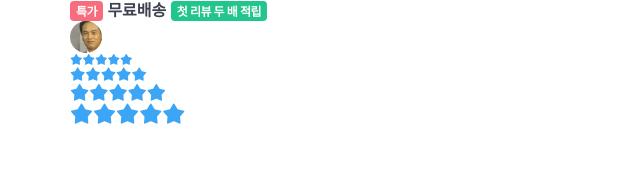
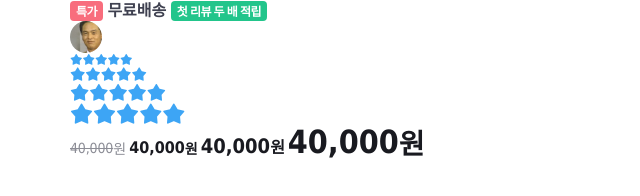
Before and after one commit to jtwjs/tomorrow-house, a website: page index.html in a window 1280 px wide. Shown: the whole page, without its empty margins (0-640 px from the left). Drawn offline with nearby package versions, Linux system fonts and the light colour scheme; files that its build step writes are made by us from their sources; files whose address does not match are found by name.

Commit message:
:lipstick: Implement price components

```diff
--- a/index.html
+++ b/index.html
@@ -62,5 +62,23 @@
       <i class="ic-star is-active"></i>
     </div>
   </div>
+  <div class="container">
+    <div class="price-off">
+      <strong class="amount">40,000</strong>
+      <span class="currency">원</span>
+    </div>
+    <div class="price-16">
+      <strong class="amount">40,000</strong>
+      <span class="currency">원</span>
+    </div>
+    <div class="price-20">
+      <strong class="amount">40,000</strong>
+      <span class="currency">원</span>
+    </div>
+    <div class="price-32">
+      <strong class="amount">40,000</strong>
+      <span class="currency">원</span>
+    </div>
+  </div>
   </body>
 </html>
--- a/styles/main.scss
+++ b/styles/main.scss
@@ -16,5 +16,6 @@
 @import './modules/tags';
 @import './modules/avatars';
 @import './modules/star-ratings';
+@import './modules/prices';
 
 @import './layouts/grids';
--- /dev/null
+++ b/styles/modules/_prices.scss
@@ -0,0 +1,78 @@
+%price-base {
+  @include inline-flexbox(start);
+
+  .amount {
+    font-family: $font-price;
+    line-height: 1;
+  }
+
+  .currency {
+    font-family: $font-main;
+  }
+}
+
+.price-16,
+.price-20,
+.price-32 {
+  @extend %price-base;
+  color: $dark;
+
+  .amount {
+    font-weight: 700;
+    letter-spacing: -0.02;
+  }
+
+  .currency {
+    font-weight: 700;
+  }
+}
+
+.price-16 {
+  .amount {
+    font-size: 16px;
+  }
+
+  .currency {
+    @include text-style(14);
+  }
+}
+
+.price-20 {
+  .amount {
+    font-size: 20px;
+  }
+
+  .currency {
+    @include text-style(16);
+  }
+}
+
+.price-32 {
+  .amount {
+    font-size: 32px;
+  }
+
+  .currency {
+    font-size: 28px;
+    font-weight: 700;
+    line-height: 32px;
+    letter-spacing: -0.02em;
+  }
+}
+
+.price-off {
+  @extend %price-base;
+  color: $secondary;
+
+  .amount {
+    font-size: 14px;
+    letter-spacing: -0.01em;
+    font-weight: 400;
+    text-decoration: line-through;
+  }
+
+  .currency {
+    @include text-style(14);
+    font-weight: 400;
+  }
+}
```
